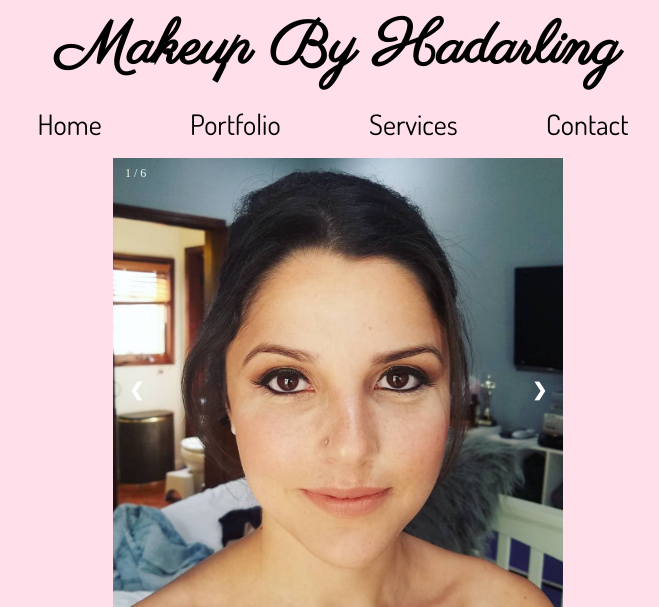
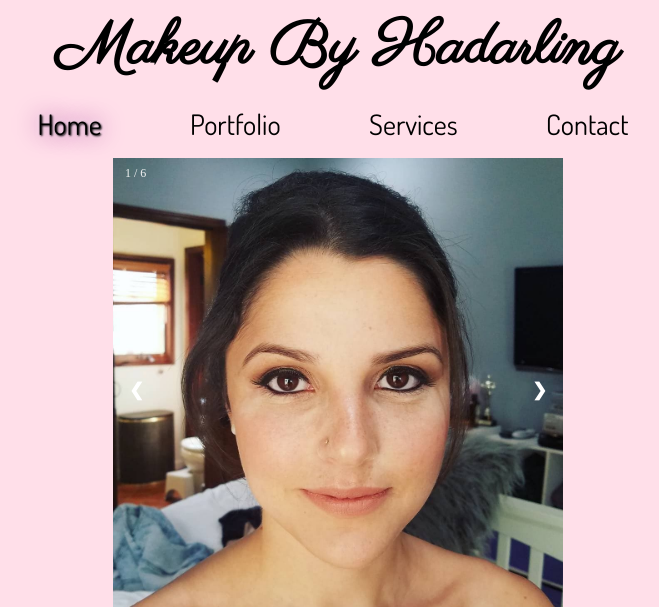
Before and after one commit to habukrat/makeupbyhadar, a PHP site: page / in a window 1280 px wide, with the pointer over the restyled element. Shown: the top 607 px of the page, without its empty margins (308-967 px from the left). Run offline with PHP 8.4, Linux system fonts and the light colour scheme.

Commit message:
added nav bar hover effect

```diff
--- a/main.css
+++ b/main.css
@@ -24,6 +24,12 @@ li > a {
 	text-decoration: none;
 	color: black;
 }
+
+li > a:hover{
+	color: black;
+    text-shadow: 1px 1px 2px black, 0 0 25px purple, 0 0 5px white;
+}
+
 
 #nav {
 	text-align: center;
```
